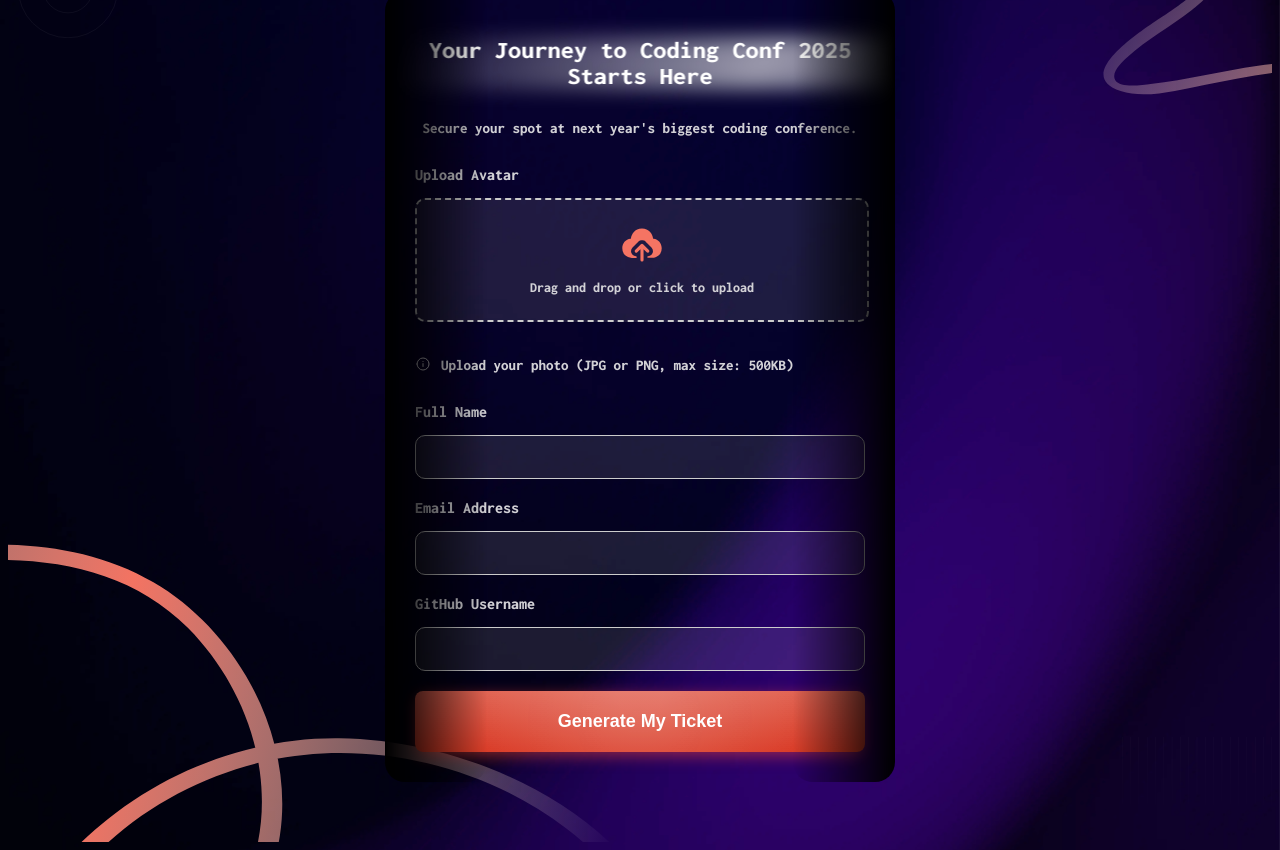
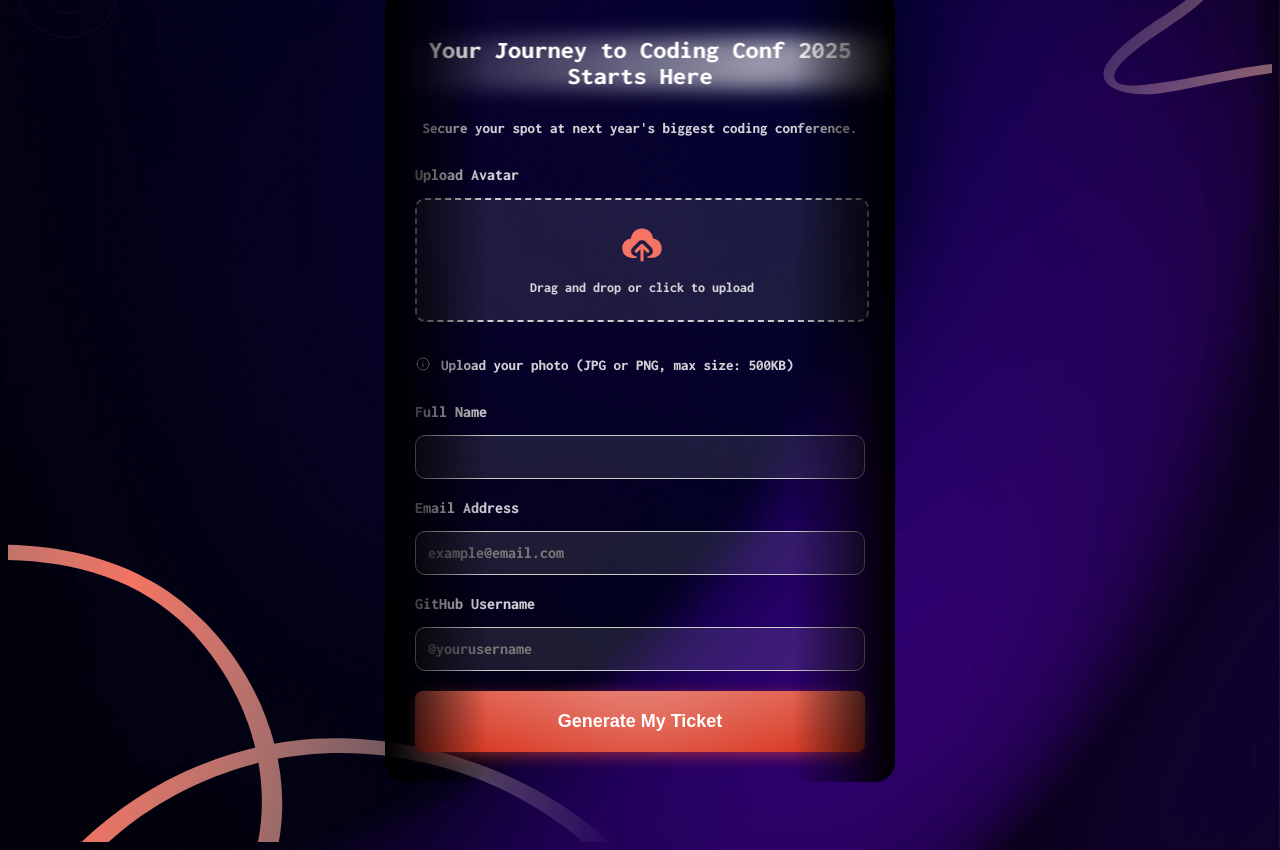
Before and after one commit to jijog-jijog/Ticket-Generator, a plain HTML site: page index.html in a window 1280 px wide. Shown: the part 80-930 px from the top of the page. Drawn offline with Linux system fonts and the light colour scheme; files whose address does not match are found by name.

Commit message:
Add placeholder text to input fields and style for better user guidance

```diff
--- a/index.html
+++ b/index.html
@@ -45,11 +45,11 @@
                 <span class="error-message"></span>
 
                 <label for="email">Email Address</label>
-                <input type="email" id="email" name="email" required>
+                <input type="email" id="email" name="email" placeholder="example@email.com" required>
                 <span class="error-message"></span>
 
                 <label for="github">GitHub Username</label>
-                <input type="text" id="github" name="github" required>
+                <input type="text" id="github" name="github" placeholder="@yourusername" required>
                 <span class="error-message"></span>
 
                 <button type="submit">Generate My Ticket</button>
--- a/style.css
+++ b/style.css
@@ -313,6 +313,12 @@ input {
     font-size: 16px;
     color: hsl(252, 6%, 83%);
 }
+
+::placeholder{
+    font-family: 'Inconsolata', monospace;
+
+
+}
 .github-info{
     display: flex;
     flex-direction: column;
```
